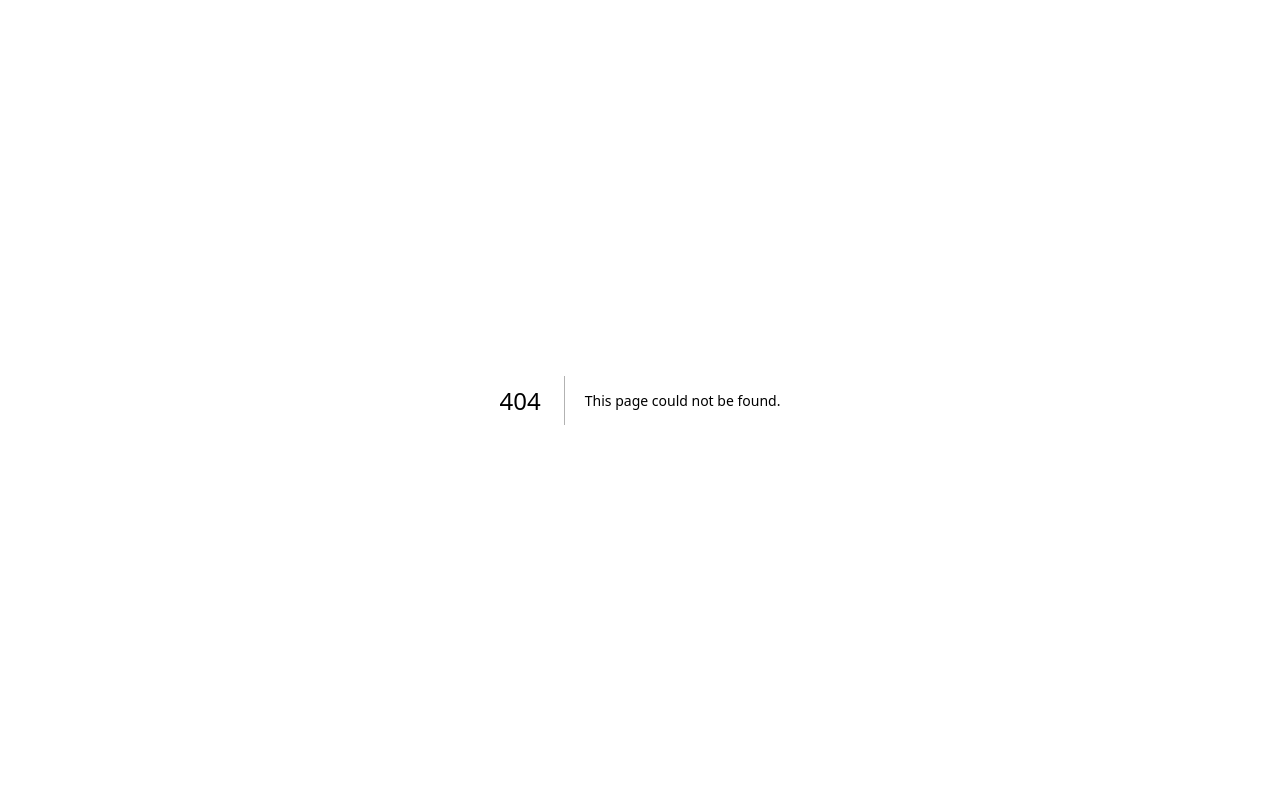
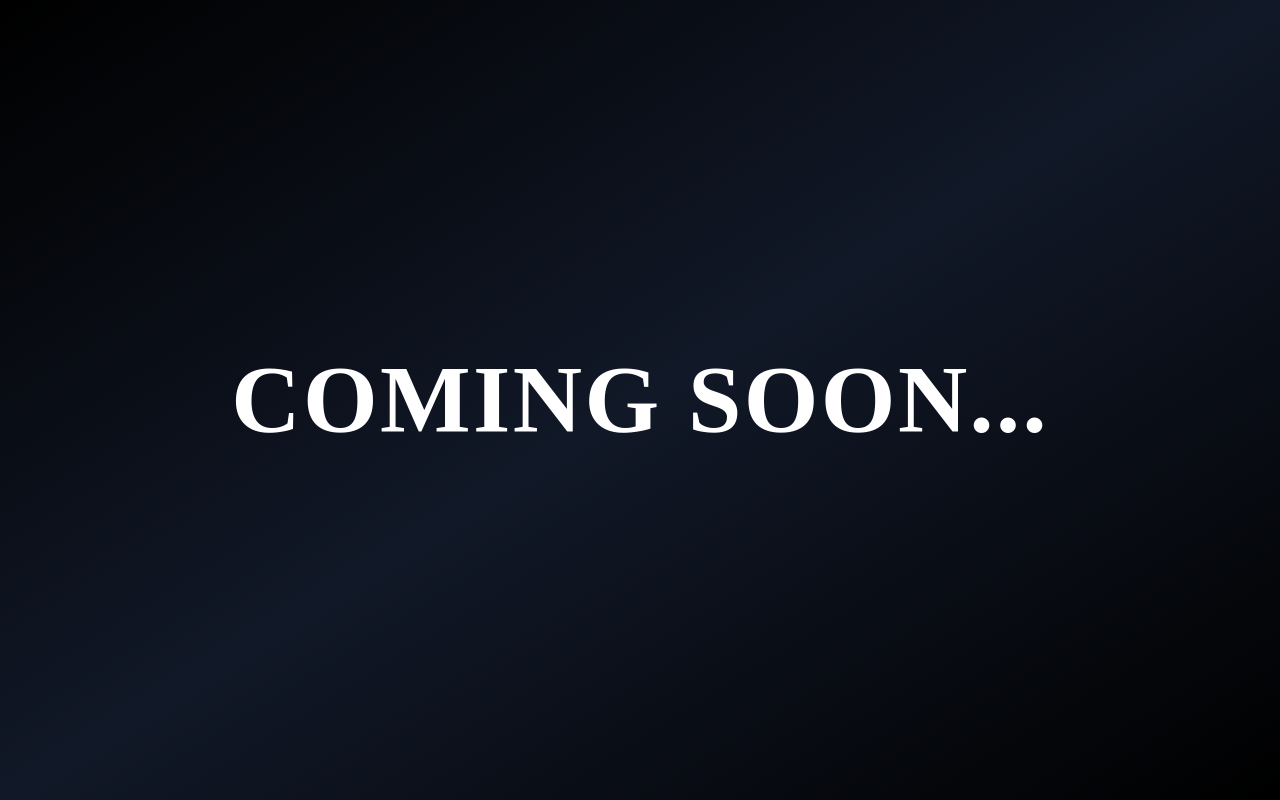
Before and after one commit to TANJIRO1709/project_apstronix, a Next.js app: page /shop in a window 1280 px wide. Before the commit this address had no page. Built offline with nearby package versions, Linux system fonts and the light colour scheme.

Commit message:
shop page

```diff
--- /dev/null
+++ b/src/app/shop/page.tsx
@@ -0,0 +1,15 @@
+"use client";
+
+import React from "react";
+
+function Page() {
+  return (
+    <div className="flex items-center justify-center min-h-screen bg-gradient-to-br from-black via-gray-900 to-black">
+      <h1 className="text-white text-5xl sm:text-6xl md:text-7xl lg:text-8xl font-extrabold tracking-wide text-center font-[Poppins]">
+        COMING <span className="text-white">SOON...</span>
+      </h1>
+    </div>
+  );
+}
+
+export default Page;
```
